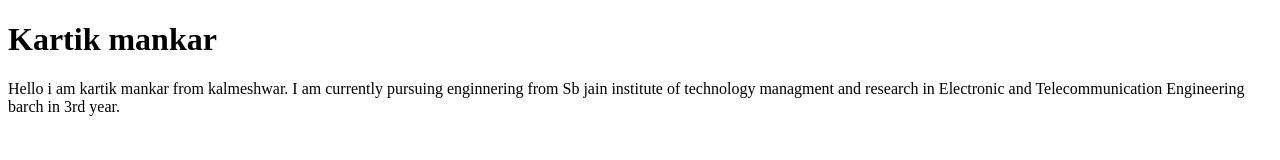
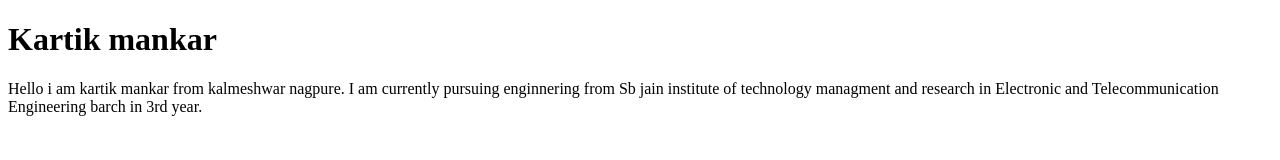
Before and after one commit to KartikM83/KartikM83.github.io, a plain HTML site: page index.html in a window 1280 px wide. Drawn offline with Linux system fonts and the light colour scheme.

Commit message:
Update index.html

```diff
--- a/index.html
+++ b/index.html
@@ -5,7 +5,7 @@
 </head>
 <body>
 	<h1>Kartik mankar</h1>
-	<p> Hello i am kartik mankar from kalmeshwar. I am currently pursuing enginnering from Sb jain institute of technology managment and research in Electronic and Telecommunication Engineering barch in 3rd year.</p>
+	<p> Hello i am kartik mankar from kalmeshwar nagpure. I am currently pursuing enginnering from Sb jain institute of technology managment and research in Electronic and Telecommunication Engineering barch in 3rd year.</p>
 
 
 </body>
```
